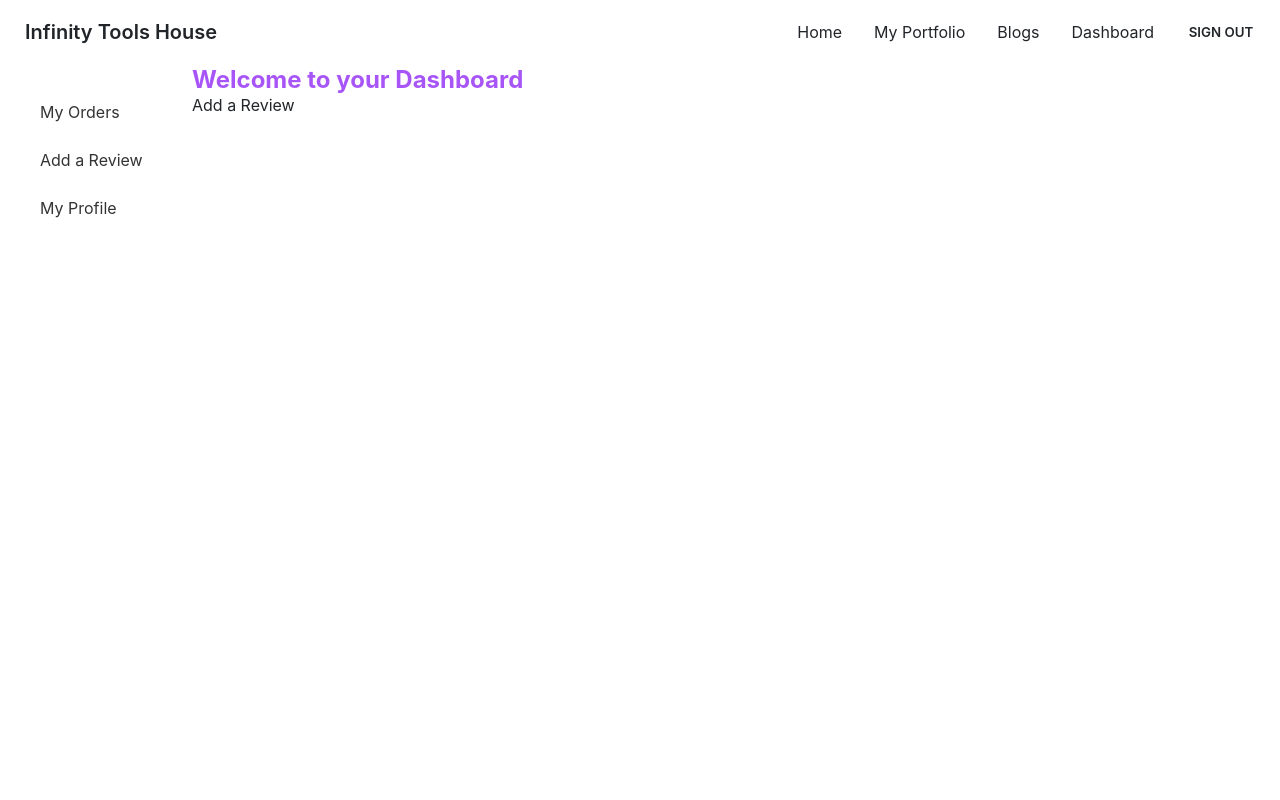
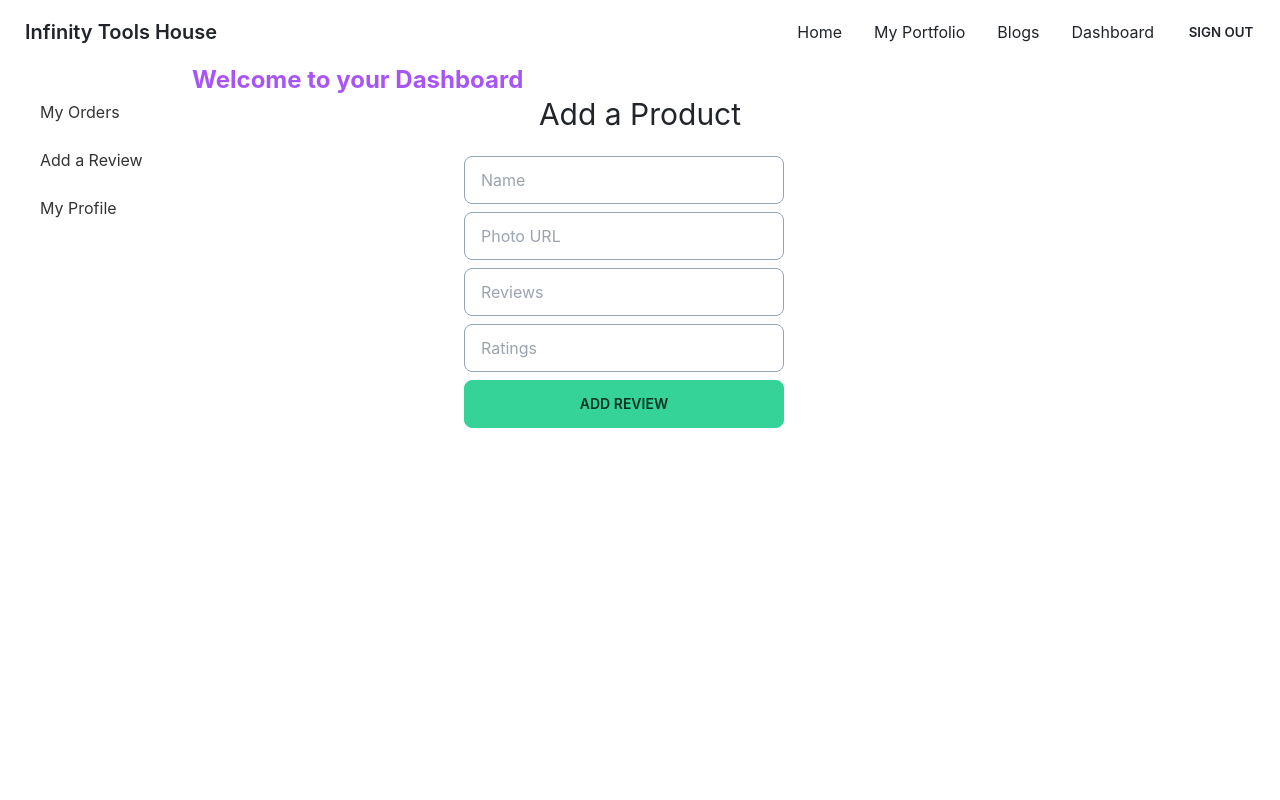
Before and after one commit to ShafinRME/manufacturer-website-client-side, a React (Create React App) app: page /dashboard/review in a window 1280 px wide. Shown: the top 800 px of the page. Built offline with nearby package versions, Linux system fonts and the light colour scheme; no server answers; sample sign-in values are in the browser's storage.

Commit message:
New tools added

```diff
--- a/src/Pages/AddProduct/AddProduct.js
+++ b/src/Pages/AddProduct/AddProduct.js
@@ -1,9 +1,35 @@
 import React from 'react';
+import { useForm } from "react-hook-form";
 
 const AddProduct = () => {
+    const { register, handleSubmit } = useForm();
+    const onSubmit = data => {
+        console.log(data);
+        const url = `http://localhost:5000/tools`;
+        fetch(url, {
+            method: 'POST',
+            headers: {
+                'content-type': 'application/json'
+            },
+            body: JSON.stringify(data)
+        })
+            .then(res => res.json())
+            .then(data => {
+                console.log(data)
+            })
+    };
     return (
-        <div>
-            <h2>Add a Product</h2>
+        <div className='w-50 mx-auto'>
+            <h2 className='text-center mr-48 mb-6 text-3xl'>Add a Product</h2>
+            <form className='d-flex flex-column' onSubmit={handleSubmit(onSubmit)}>
+                <input className='mb-2 border-slate-400 input w-full max-w-xs' placeholder='Name' {...register("name")} />
+                <input className='mb-2 border-slate-400 input w-full max-w-xs' placeholder='Photo URL' type="text" {...register("img")} />
+                <input className='mb-2 border-slate-400 input w-full max-w-xs' placeholder='Description' type="text" {...register("description")} />
+                <input className='mb-2 border-slate-400 input w-full max-w-xs' placeholder='Min Quantity' type="number" {...register("min")} />
+                <input className='mb-2 border-slate-400 input w-full max-w-xs' placeholder='Max Quantity' type="number" {...register("max")} />
+                <input className='mb-2 border-slate-400 input w-full max-w-xs' placeholder='Price' type="number" {...register("price")} />
+                <input className='btn btn-success w-full max-w-xs' value="Add" type="submit" />
+            </form>
         </div>
     );
 };
--- a/src/Pages/Dashboard/AddReview.js
+++ b/src/Pages/Dashboard/AddReview.js
@@ -1,9 +1,33 @@
 import React from 'react';
+import { useForm } from 'react-hook-form';
 
 const AddReview = () => {
+    const { register, handleSubmit } = useForm();
+    const onSubmit = data => {
+        console.log(data);
+        const url = `http://localhost:5000/reviews`;
+        fetch(url, {
+            method: 'POST',
+            headers: {
+                'content-type': 'application/json'
+            },
+            body: JSON.stringify(data)
+        })
+            .then(res => res.json())
+            .then(data => {
+                console.log(data)
+            })
+    };
     return (
-        <div>
-            <h2>Add a Review</h2>
+        <div className='w-50 mx-auto'>
+            <h2 className='text-center mr-48 mb-6 text-3xl'>Add a Product</h2>
+            <form className='d-flex flex-column' onSubmit={handleSubmit(onSubmit)}>
+                <input className='mb-2 border-slate-400 input w-full max-w-xs' placeholder='Name' {...register("name")} />
+                <input className='mb-2 border-slate-400 input w-full max-w-xs' placeholder='Photo URL' type="text" {...register("img")} />
+                <input className='mb-2 border-slate-400 input w-full max-w-xs' placeholder='Reviews' type="text" {...register("reviews")} />
+                <input className='mb-2 border-slate-400 input w-full max-w-xs' placeholder='Ratings' type="number" {...register("ratings")} />
+                <input className='btn btn-success w-full max-w-xs' value="Add Review" type="submit" />
+            </form>
         </div>
     );
 };
--- a/src/Pages/Home/Reviews.js
+++ b/src/Pages/Home/Reviews.js
@@ -5,7 +5,7 @@ import './Reviews.css';
 const Reviews = () => {
     const [reviews, setReviews] = useState([]);
     useEffect(() => {
-        fetch('reviews.json')
+        fetch('http://localhost:5000/reviews')
             .then(res => res.json())
             .then(data => setReviews(data))
     }, []);
--- a/src/Pages/ManageProducts/ManageProducts.js
+++ b/src/Pages/ManageProducts/ManageProducts.js
@@ -1,9 +1,39 @@
 import React from 'react';
+import { useQuery } from 'react-query';
+import Loading from '../Shared/Loading';
 
 const ManageProducts = () => {
+    const { data: products, isLoading } = useQuery('products', () => fetch('http://localhost:5000/tools')
+        .then(res => res.json())
+    )
+    if (isLoading) {
+        return <Loading></Loading>
+    }
     return (
         <div>
-            <h2>All Products</h2>
+            <h2>All Products: {products.length}</h2>
+            <div class="overflow-x-auto">
+                <table class="table w-full">
+                    <thead>
+                        <tr>
+                            <th>Serial No</th>
+                            <th>Product Name</th>
+                            <th>Photo</th>
+                            <th>Price</th>
+                        </tr>
+                    </thead>
+                    <tbody>
+                        {
+                            products.map((product, index) => <tr key={index}>
+                                <th>{index + 1}</th>
+                                <td>{product.name}</td>
+                                <td><img className='w-20' src={product.img} alt="" /></td>
+                                <td>{product.price}</td>
+                            </tr>)
+                        }
+                    </tbody>
+                </table>
+            </div>
         </div>
     );
 };
```
